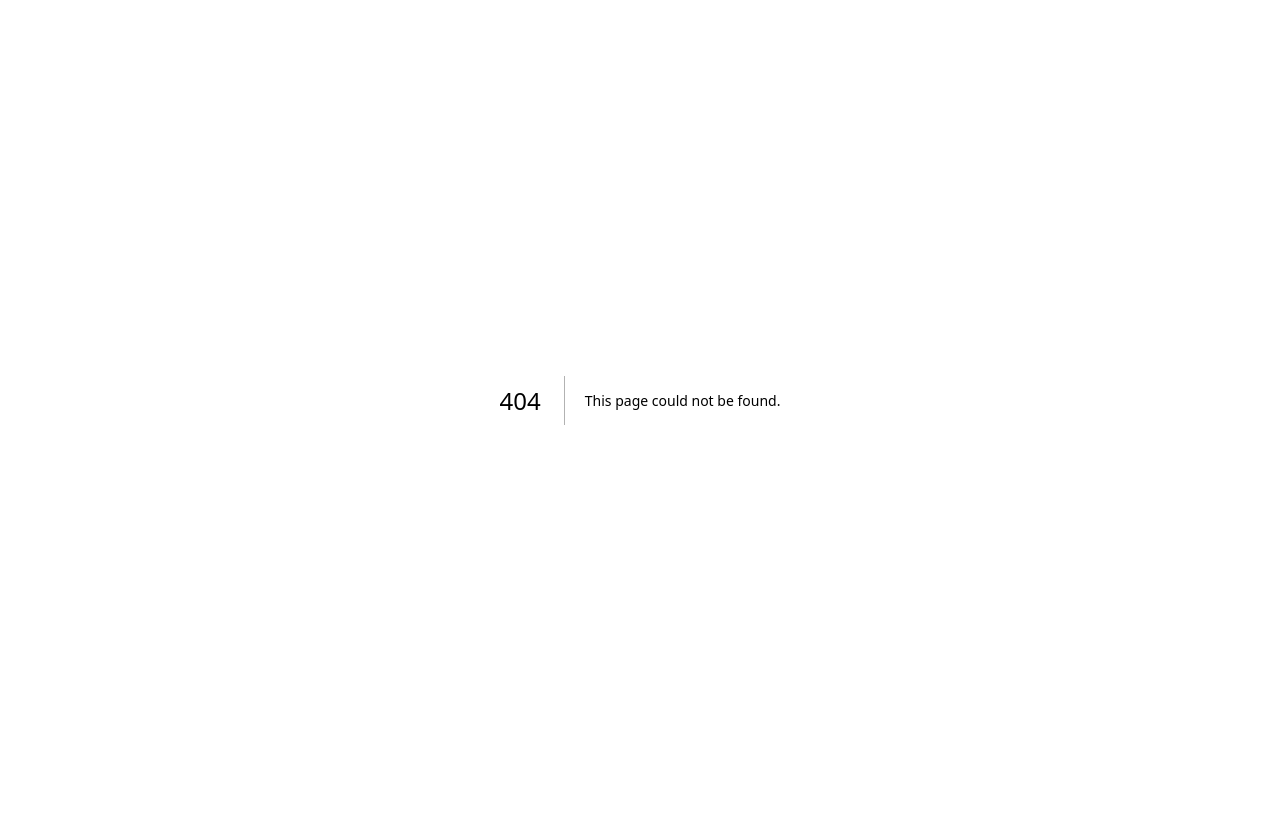
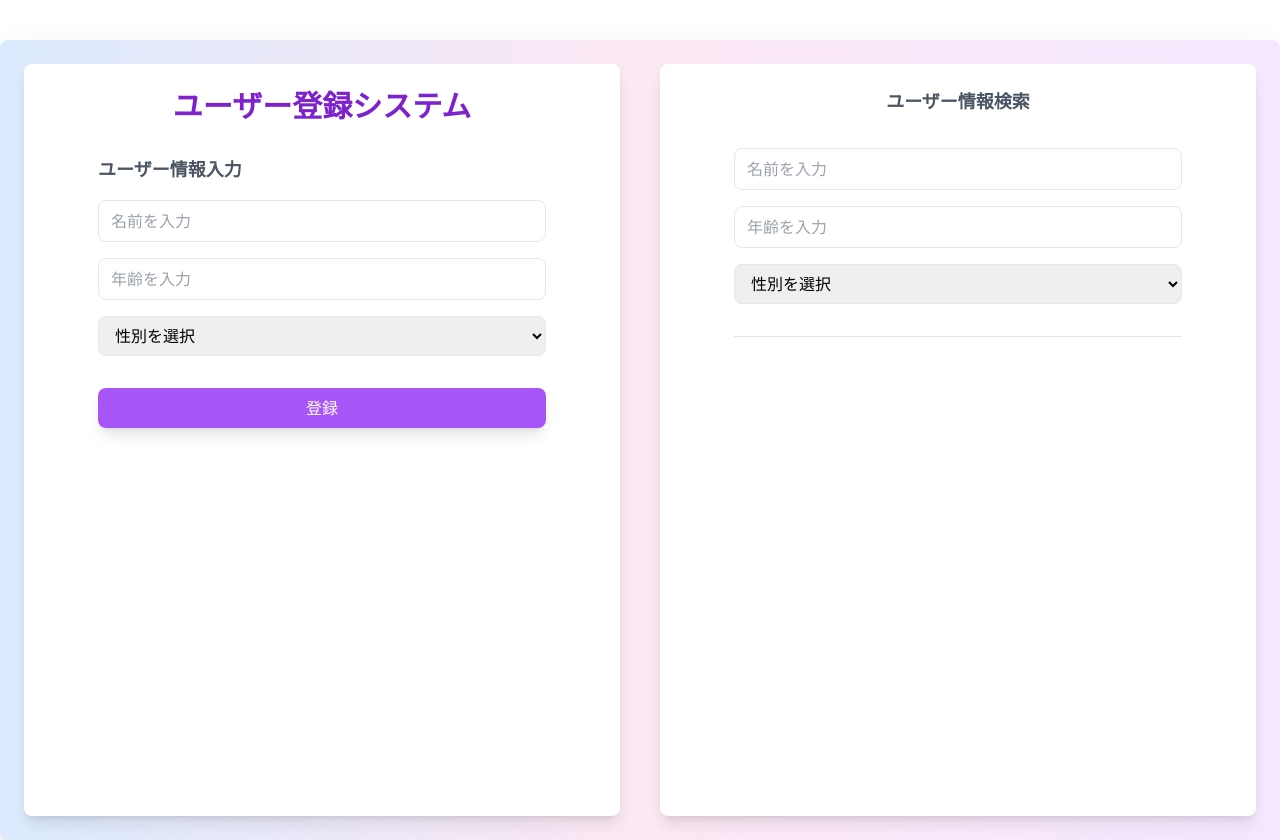
Before and after one commit to Kroro1208/beginners-projects, a Next.js app: page /filter-app in a window 1280 px wide. Before the commit this address had no page. Before the commit the page ends 800 px from the top, so only its background shows below. Built offline with nearby package versions, Linux system fonts and the light colour scheme.

Commit message:
検索システム実装した

```diff
--- /dev/null
+++ b/app/(main)/filter-app/page.tsx
@@ -0,0 +1,139 @@
+"use client";
+import { ChangeEvent, useState } from 'react';
+
+const FilterSystem = () => {
+    const [userName, setName] = useState("");
+    const [userAge, setAge] = useState("");
+    const [userGender, setGender] = useState("");
+    const [userData, setUserData] = useState<Array<{ name: string, age: string, gender: string }>>([]);
+    const [searchName, setSearchName] = useState("");
+    const [searchAge, setSearchAge] = useState("");
+    const [searchGender, setSearchGender] = useState("");
+
+    const handleInputName = (e: ChangeEvent<HTMLInputElement>) => {
+        setName(e.target.value);
+    }
+
+    const handleInputAge = (e: ChangeEvent<HTMLInputElement>) => {
+        setAge(e.target.value);
+    }
+
+    const handleInputGender = (e: ChangeEvent<HTMLSelectElement>) => {
+        setGender(e.target.value);
+    }
+
+    const handleSubmit = () => {
+        if (!userName.trim() || !userAge.trim() || !userGender.trim()) return;
+        const newUser = { name: userName, age: userAge, gender: userGender };
+        setUserData((prev) => [...prev, newUser]);
+        setName('');
+        setAge('');
+        setGender('');
+    }
+
+    const handleSearchInputName = (e: ChangeEvent<HTMLInputElement>) => {
+        setSearchName(e.target.value);
+    }
+
+    const handleSearchInputAge = (e: ChangeEvent<HTMLInputElement>) => {
+        setSearchAge(e.target.value);
+    }
+
+    const handleSearchInputGender = (e: ChangeEvent<HTMLSelectElement>) => {
+        setSearchGender(e.target.value);
+    }
+
+    const filteringUser = userData.filter(user =>
+        user.name.toLowerCase().includes(searchName.toLowerCase()) &&
+        (searchAge === "" || user.age === searchAge) &&
+        (searchGender === "" || user.gender === searchGender)
+    );
+
+    return (
+        <div className='max-w-7xl min-h-screen mx-auto mt-10 p-6 bg-gradient-to-r from-blue-100 via-pink-100 to-purple-100 rounded-lg shadow-2xl flex gap-10'>
+            {/* 入力部分 */}
+            <div className='flex flex-col items-center w-1/2 bg-white p-6 rounded-lg shadow-lg'>
+                <h2 className='text-3xl font-bold text-purple-700 mb-8'>ユーザー登録システム</h2>
+                <div className='w-full max-w-md'>
+                    <div className='flex flex-col gap-4'>
+                        <h3 className='text-lg font-semibold text-gray-600'>ユーザー情報入力</h3>
+                        <input
+                            onChange={handleInputName}
+                            value={userName}
+                            type="text"
+                            placeholder='名前を入力'
+                            className='w-full border px-3 py-2 outline-none rounded-lg focus:ring-2 focus:ring-purple-400'
+                        />
+                        <input
+                            onChange={handleInputAge}
+                            value={userAge}
+                            type="text"
+                            placeholder='年齢を入力'
+                            className='w-full border px-3 py-2 outline-none rounded-lg focus:ring-2 focus:ring-purple-400'
+                        />
+                        <select
+                            onChange={handleInputGender}
+                            value={userGender}
+                            className='w-full border px-3 py-2 outline-none rounded-lg focus:ring-2 focus:ring-purple-400'
+                        >
+                            <option value="">性別を選択</option>
+                            <option value="男性">男性</option>
+                            <option value="女性">女性</option>
+                            <option value="その他">その他</option>
+                        </select>
+                        <button
+                            onClick={handleSubmit}
+                            className='bg-purple-500 text-white px-6 py-2 rounded-lg mt-4 hover:bg-purple-400 transition-all duration-300 shadow-lg'
+                        >
+                            登録
+                        </button>
+                    </div>
+                </div>
+            </div>
+
+            {/* 検索部分 */}
+            <div className='flex flex-col items-center w-1/2 bg-white p-6 rounded-lg shadow-lg'>
+                <h3 className='text-lg font-semibold text-gray-600 mb-8'>ユーザー情報検索</h3>
+                <div className='w-full max-w-md'>
+                    <div className='flex flex-col gap-4'>
+                        <input
+                            onChange={handleSearchInputName}
+                            value={searchName}
+                            type="text"
+                            placeholder='名前を入力'
+                            className='w-full border px-3 py-2 outline-none rounded-lg focus:ring-2 focus:ring-blue-400'
+                        />
+                        <input
+                            onChange={handleSearchInputAge}
+                            value={searchAge}
+                            type="text"
+                            placeholder='年齢を入力'
+                            className='w-full border px-3 py-2 outline-none rounded-lg focus:ring-2 focus:ring-blue-400'
+                        />
+                        <select
+                            onChange={handleSearchInputGender}
+                            value={searchGender}
+                            className='w-full border px-3 py-2 outline-none rounded-lg focus:ring-2 focus:ring-blue-400'
+                        >
+                            <option value="">性別を選択</option>
+                            <option value="男性">男性</option>
+                            <option value="女性">女性</option>
+                            <option value="その他">その他</option>
+                        </select>
+                        <ul className='mt-4 border-t'>
+                            {filteringUser.map((data, index) => (
+                                <li key={index} className={`flex justify-between border-b p-4 ${data.gender === "女性" ? 'bg-pink-100' : 'bg-blue-100'} rounded-lg`}>
+                                    <span>{data.name}</span>
+                                    <span>{data.age}</span>
+                                    <span>{data.gender}</span>
+                                </li>
+                            ))}
+                        </ul>
+                    </div>
+                </div>
+            </div>
+        </div>
+    );
+}
+
+export default FilterSystem;
--- a/app/page.tsx
+++ b/app/page.tsx
@@ -115,6 +115,12 @@ export default function Home() {
               クイズアプリ
             </div>
           </Link>
+          <Link href="/filter-app">
+            <div className="border-2 border-black rounded-lg bg-gray-300 hover:bg-gray-400
+            px-6 py-4 text-center shadow-lg transition-colors duration-300 cursor-pointer">
+              Filtering System
+            </div>
+          </Link>
         </div>
       </div>
     </div>
```
